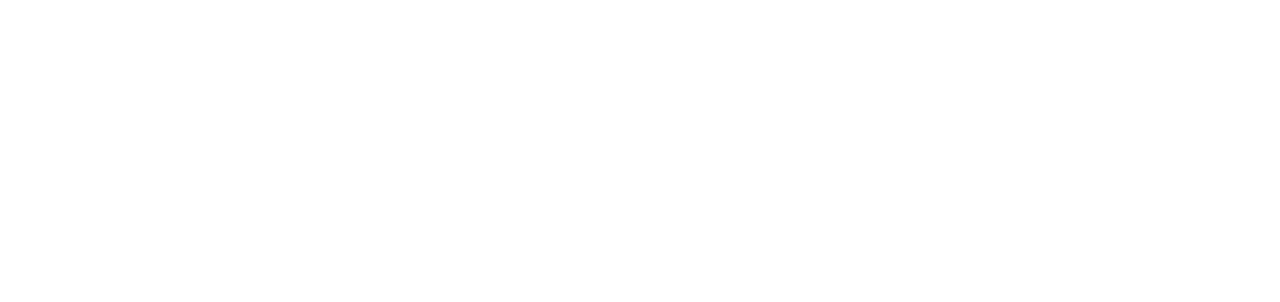
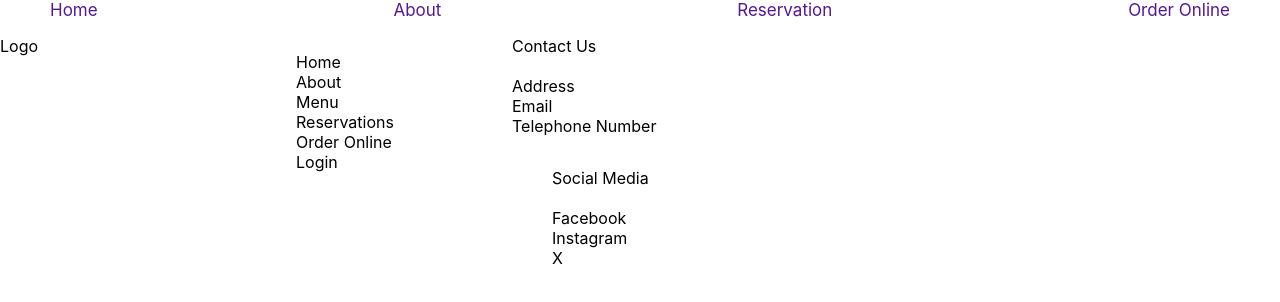
Before and after one commit to CloudSenju/Capstone, a React (Create React App) app in the folder my-app/: page / in a window 1280 px wide. Shown: the top 302 px of the page. Built offline with nearby package versions, Linux system fonts and the light colour scheme.

Commit message:
Committer: Willem Claassens <willemc@xlink.co.za>

```diff
--- a/my-app/src/App.js
+++ b/my-app/src/App.js
@@ -1,10 +1,25 @@
 import './App.css';
+import Nav from './Components/Nav';
+import Header from './Components/Header';
+import Main from './Components/Header';
+import Footer from './Components/Footer';
 
 function App() {
   return (
-    <div className="Homepage">
+    <>
+      <Header>
 
-    </div>
+      </Header>
+      <Nav>
+
+      </Nav>
+      <Main>
+
+      </Main>
+      <Footer>
+
+      </Footer>
+    </>
   );
 }
 
```
